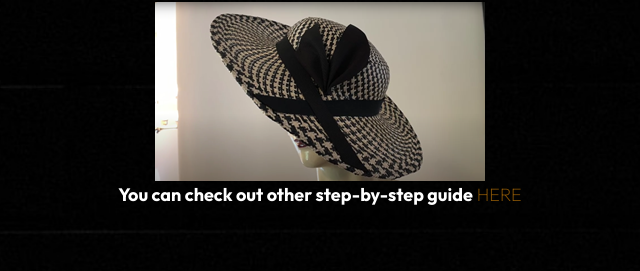
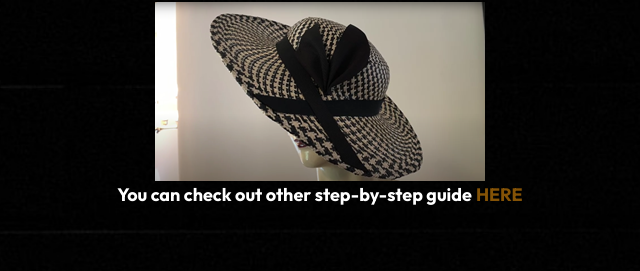
Before and after one commit to Zedster99/A-Filipino-Local-Material, a plain HTML site: page index.html in a window 1280 px wide. Shown: the part 4413-4684 px from the top of the page, 320-960 px from the left. Drawn offline with Linux system fonts and the light colour scheme.

Commit message:
Update index.html
change HERE to bold

```diff
--- a/index.html
+++ b/index.html
@@ -383,7 +383,7 @@
                             </div>
                             <p class = "text-white">
                                 <strong>You can check out other step-by-step guide</strong>
-                                    <a href="https://drive.google.com/file/d/1b152jqTSzGT0uc5xxUz0uc-M414QNj9i/view">HERE</a>
+                                   <strong> <a href="https://drive.google.com/file/d/1b152jqTSzGT0uc5xxUz0uc-M414QNj9i/view">HERE</a> </strong>
                             </p>
                     </div>
                 </div>
```
